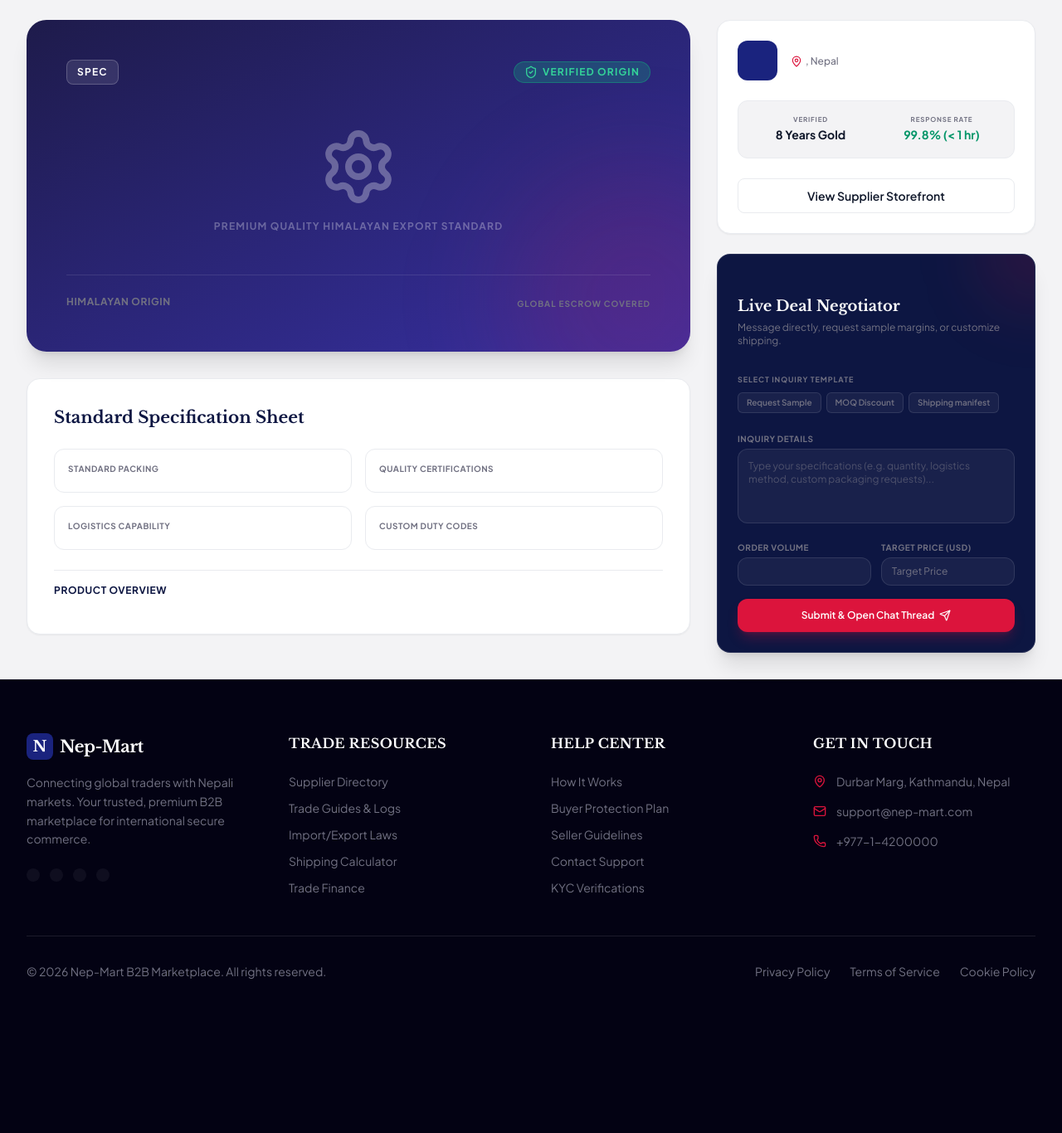
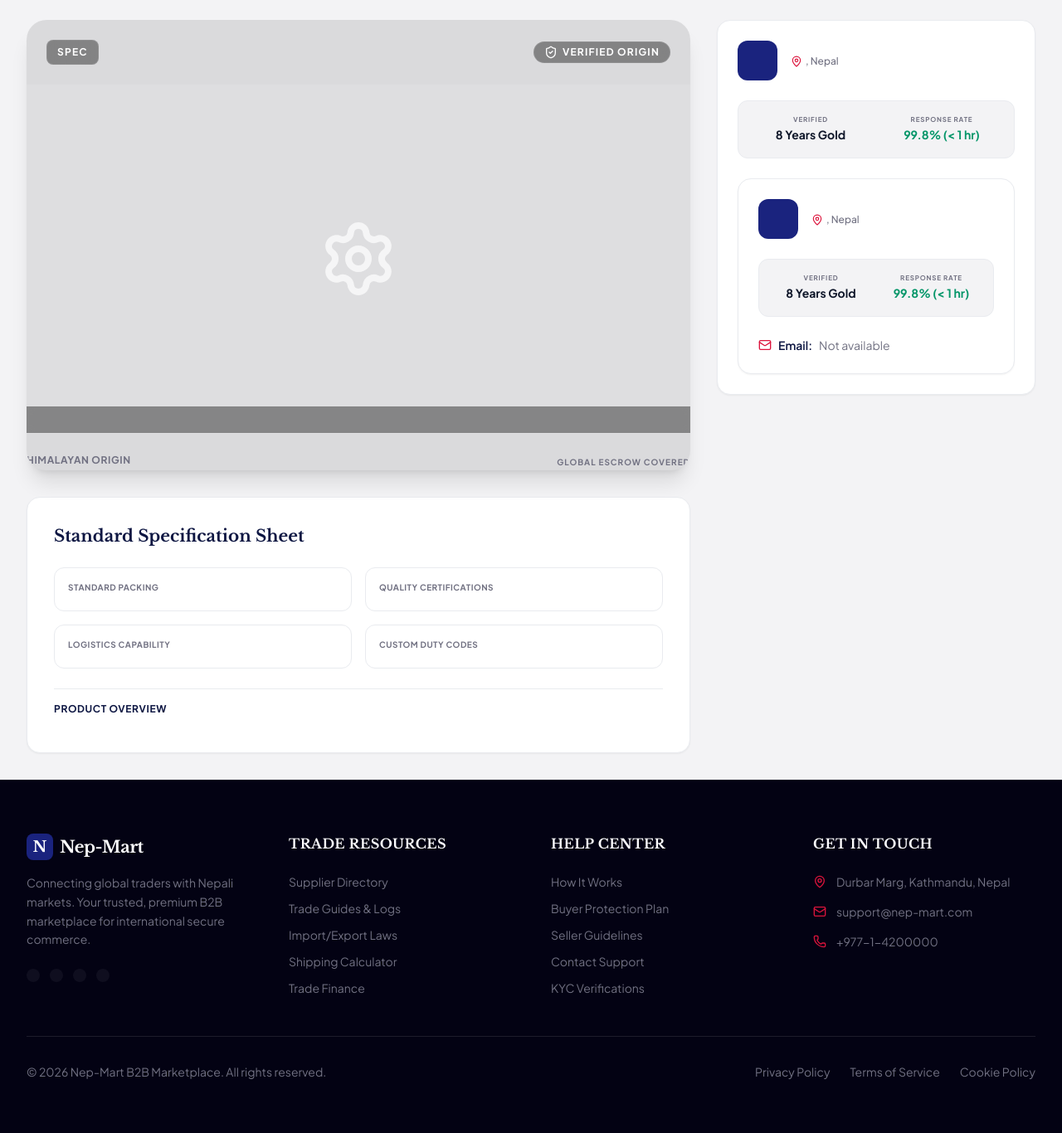
Before and after one commit to sanskar-thapa23/AI_39A_GROUP7_NepMart-Global-E-commerce-System-, a Flask app: template app/templates/product_detail.html in a window 1280 px wide. Shown: the part 113-1479 px from the top of the page at 83% size. Before the commit the page ends 1293 px from the top, so only its background shows below. Run offline with Flask 3, Linux system fonts and the light colour scheme; the template is opened without the code that fills it, so the values that code supplies are empty; some libraries are stand-ins or nearby versions.

Commit message:
style: improve product UI pages

```diff
--- a/app/templates/product_detail.html
+++ b/app/templates/product_detail.html
@@ -22,28 +22,37 @@
       <div class="lg:col-span-2 space-y-8">
 
         <!-- Premium Visual Container -->
-        <div class="bg-gradient-to-br {% if product.category == 'Agro' %} from-emerald-950 to-emerald-800 {% elif product.category == 'Crafts' %} from-amber-950 to-amber-800 {% else %} from-indigo-950 to-indigo-800 {% endif %} rounded-3xl p-8 md:p-12 text-white relative shadow-xl overflow-hidden min-h-[400px] flex flex-col justify-between">
-          <div class="absolute -right-24 -bottom-24 w-80 h-80 bg-brand-crimson/15 rounded-full blur-3xl pointer-events-none"></div>
+        <div class="rounded-3xl text-white relative shadow-xl overflow-hidden min-h-[400px] flex flex-col justify-between bg-transparent">
+          <div class="absolute inset-0 bg-black/10 pointer-events-none"></div>
 
-          <div class="flex items-center justify-between z-10">
-            <span class="px-3 py-1.5 rounded-lg bg-white/10 border border-white/20 text-xs font-bold uppercase tracking-widest backdrop-blur-md">
+          <div class="flex items-center justify-between z-10 p-6">
+            <span class="px-3 py-1.5 rounded-lg bg-black/40 border border-white/10 text-xs font-bold uppercase tracking-widest backdrop-blur-md">
               {{ product.category_display }} Spec
             </span>
-            <span class="flex items-center gap-1.5 px-3 py-1 rounded-full bg-emerald-500/25 border border-emerald-500/40 text-emerald-400 text-xs font-bold uppercase tracking-widest backdrop-blur-md">
+            <span class="flex items-center gap-1.5 px-3 py-1 rounded-full bg-black/40 border border-white/10 text-xs font-bold uppercase tracking-widest backdrop-blur-md">
               <i data-lucide="shield-check" class="w-4 h-4"></i> Verified Origin
             </span>
           </div>
 
-          <!-- Abstract center design -->
-          <div class="w-full flex flex-col items-center justify-center py-10 opacity-30 space-y-4">
-            {% if product.category == 'Agro' %}
-              <i data-lucide="leaf" class="w-24 h-24 text-white"></i>
-            {% elif product.category == 'Crafts' %}
-              <i data-lucide="gem" class="w-24 h-24 text-white"></i>
+          <!-- Featured product image -->
+          <div class="relative w-full h-[420px] overflow-hidden">
+            {% if product.product_image %}
+              <img src="{{ product.product_image }}" alt="{{ product.name }}" class="w-full h-full object-cover object-center">
             {% else %}
-              <i data-lucide="settings" class="w-24 h-24 text-white"></i>
+              <div class="w-full h-full bg-white/10 flex items-center justify-center text-white/70">
+                {% if product.category == 'Agro' %}
+                  <i data-lucide="leaf" class="w-24 h-24"></i>
+                {% elif product.category == 'Crafts' %}
+                  <i data-lucide="gem" class="w-24 h-24"></i>
+                {% else %}
+                  <i data-lucide="settings" class="w-24 h-24"></i>
+                {% endif %}
+              </div>
             {% endif %}
-            <p class="text-xs uppercase font-bold tracking-widest text-center">Premium Quality Himalayan Export Standard</p>
+            <div class="absolute inset-x-0 bottom-0 bg-black/40 px-5 py-4 text-white backdrop-blur-sm">
+              <p class="text-xs uppercase tracking-widest">{{ product.category_display }}</p>
+              <h3 class="text-lg font-bold leading-tight">{{ product.name }}</h3>
+            </div>
           </div>
 
           <!-- Item origin info footer -->
@@ -122,64 +131,114 @@
             </div>
           </div>
 
-          <!-- Direct profile link -->
-          <a href="/trader/{{ product.trader_id }}" class="w-full text-center block px-4 py-2.5 border border-brand-border text-sm font-semibold rounded-lg hover:bg-brand-bgLight transition-all text-[#0f172a]">
-            View Supplier Storefront
-          </a>
-        </div>
-
-        <!-- Interactive Lead Form / Instant Negotiation Chatbox -->
-        <div class="bg-brand-dark rounded-2xl border border-white/10 p-6 text-white space-y-6 shadow-xl relative overflow-hidden">
-          <div class="absolute -top-16 -right-16 w-32 h-32 bg-brand-crimson/15 rounded-full blur-2xl pointer-events-none"></div>
-
-          <div class="space-y-1">
-            <h3 class="font-serif text-lg font-bold">Live Deal Negotiator</h3>
-            <p class="text-xs text-brand-muted">Message directly, request sample margins, or customize shipping.</p>
-          </div>
-
-          <!-- Quick Templates trigger -->
-          <div class="space-y-1.5">
-            <span class="text-[9px] uppercase font-bold text-brand-muted tracking-widest">Select Inquiry Template</span>
-            <div class="flex flex-wrap gap-1.5">
-              <button onclick="applyTemplate('sample')" class="px-2.5 py-1 bg-white/5 border border-white/10 rounded-md text-[10px] font-semibold text-brand-muted hover:border-brand-crimson hover:text-white transition-all">Request Sample</button>
-              <button onclick="applyTemplate('discount')" class="px-2.5 py-1 bg-white/5 border border-white/10 rounded-md text-[10px] font-semibold text-brand-muted hover:border-brand-crimson hover:text-white transition-all">MOQ Discount</button>
-              <button onclick="applyTemplate('shipping')" class="px-2.5 py-1 bg-white/5 border border-white/10 rounded-md text-[10px] font-semibold text-brand-muted hover:border-brand-crimson hover:text-white transition-all">Shipping manifest</button>
+        <div class="bg-white rounded-2xl border border-brand-border p-6 space-y-6 shadow-sm">
+          <div class="flex items-center gap-4">
+            <div class="w-12 h-12 rounded-xl bg-brand flex items-center justify-center font-bold text-white text-lg">
+              {{ product.company[0] }}
+            </div>
+            <div>
+              <h3 class="font-serif text-lg font-bold text-brand-dark leading-tight">{{ product.company }}</h3>
+              <p class="text-xs text-brand-muted font-medium flex items-center gap-1 mt-0.5">
+                <i data-lucide="map-pin" class="w-3.5 h-3.5 text-brand-crimson"></i> {{ product.location }}, Nepal
+              </p>
             </div>
           </div>
 
-          <!-- Direct Post Chat Form -->
-          <form class="space-y-4" action="/chat" method="POST">
-            <input type="hidden" name="supplier_id" value="{{ product.trader_id }}">
-            <input type="hidden" name="product_id" value="{{ product.id }}">
+          <!-- Trust KPIs -->
+          <div class="grid grid-cols-2 gap-4 bg-brand-bgLight p-4 rounded-xl border border-brand-border text-center">
+            <div>
+              <span class="text-brand-muted block uppercase text-[8px] tracking-widest font-bold">VERIFIED</span>
+              <span class="text-[#0f172a] font-bold text-sm">8 Years Gold</span>
+            </div>
+            <div>
+              <span class="text-brand-muted block uppercase text-[8px] tracking-widest font-bold">RESPONSE RATE</span>
+              <span class="text-emerald-600 font-bold text-sm">99.8% (&lt; 1 hr)</span>
+            </div>
+          </div>
 
-            <div class="space-y-1">
-              <label class="block text-[10px] font-bold text-brand-muted uppercase tracking-wider">Inquiry details</label>
-              <textarea id="negotiation-msg" name="message" required rows="4"
-                class="w-full p-3 bg-white/5 border border-white/10 rounded-xl text-white placeholder-brand-muted/60 focus:outline-none focus:ring-2 focus:ring-brand-crimson/50 focus:border-brand-crimson text-xs resize-none"
-                placeholder="Type your specifications (e.g. quantity, logistics method, custom packaging requests)..."></textarea>
+          <!-- Vendor contact -->
+          <div class="space-y-3 text-sm text-brand-muted">
+            <div class="flex items-center gap-2">
+              <i data-lucide="mail" class="w-4 h-4 text-brand-crimson"></i>
+              <span class="font-semibold text-brand-dark">Email:</span>
+              <span>{{ product.vendor_email or 'Not available' }}</span>
             </div>
-
-            <!-- MOQ quick field selector -->
-            <div class="grid grid-cols-2 gap-3">
-              <div class="space-y-1">
-                <label class="block text-[10px] font-bold text-brand-muted uppercase tracking-wider">Order Volume</label>
-                <input type="text" name="volume" value="{{ product.moq }}"
-                  class="w-full px-3 py-2 bg-white/5 border border-white/10 rounded-xl text-white placeholder-brand-muted focus:outline-none text-xs">
-              </div>
-              <div class="space-y-1">
-                <label class="block text-[10px] font-bold text-brand-muted uppercase tracking-wider">Target Price (USD)</label>
-                <input type="text" name="target_price" placeholder="Target Price"
-                  class="w-full px-3 py-2 bg-white/5 border border-white/10 rounded-xl text-white placeholder-brand-muted focus:outline-none text-xs">
-              </div>
-            </div>
-
-            <button type="submit" class="w-full py-3 bg-brand-crimson hover:bg-brand-crimsonDark text-white font-semibold rounded-xl transition-all shadow-lg shadow-brand-crimson/25 flex items-center justify-center gap-1.5 text-xs">
-              Submit & Open Chat Thread <i data-lucide="send" class="w-3.5 h-3.5"></i>
-            </button>
-          </form>
+          </div>
         </div>
 
+    <!-- Frequently Bought Together (User Story 2.5) -->
+    {% if frequently_bought %}
+    <div class="bg-white rounded-3xl border border-brand-border p-6 md:p-8 space-y-6 shadow-sm">
+      <div class="flex items-center gap-2 pb-4 border-b border-brand-border">
+        <span class="p-1.5 rounded-lg bg-rose-500/10 text-brand-crimson">
+          <i data-lucide="package-plus" class="w-5 h-5"></i>
+        </span>
+        <div>
+          <h3 class="font-serif text-xl font-bold text-brand-dark">Frequently Bought Together</h3>
+          <p class="text-xs text-brand-muted">Trade partners often bundle these items with the current product.</p>
+        </div>
       </div>
+
+      <div class="grid grid-cols-1 sm:grid-cols-2 lg:grid-cols-4 gap-6">
+        {% for item in frequently_bought %}
+        <div class="border border-brand-border rounded-2xl overflow-hidden hover:border-brand-crimson/30 hover:shadow-md transition flex flex-col group bg-brand-bgLight/40">
+          <div class="aspect-[4/3] relative">
+            <img src="{{ item.product_image }}" alt="{{ item.product_name }}" class="w-full h-full object-cover">
+          </div>
+          <div class="p-4 flex-grow flex flex-col justify-between space-y-3">
+            <div>
+              <span class="text-[9px] font-bold text-brand-muted uppercase tracking-wider block">{{ item.category_display }}</span>
+              <h4 class="font-serif text-sm font-bold text-brand-dark group-hover:text-brand-crimson transition-colors leading-tight line-clamp-1">
+                <a href="/product/{{ item.id }}">{{ item.product_name }}</a>
+              </h4>
+            </div>
+            <div class="flex items-center justify-between pt-2 border-t border-brand-border text-xs">
+              <span class="text-brand-crimson font-bold">Rs. {{ item.product_price }}</span>
+              <a href="/product/{{ item.id }}" class="text-[10px] font-bold text-brand hover:underline">View Spec &rarr;</a>
+            </div>
+          </div>
+        </div>
+        {% endfor %}
+      </div>
+    </div>
+    {% endif %}
+
+    <!-- Similar Products (User Story 2.2 Content-Based) -->
+    {% if similar_products %}
+    <div class="bg-white rounded-3xl border border-brand-border p-6 md:p-8 space-y-6 shadow-sm">
+      <div class="flex items-center gap-2 pb-4 border-b border-brand-border">
+        <span class="p-1.5 rounded-lg bg-blue-500/10 text-blue-600">
+          <i data-lucide="layers" class="w-5 h-5"></i>
+        </span>
+        <div>
+          <h3 class="font-serif text-xl font-bold text-brand-dark">Similar Products</h3>
+          <p class="text-xs text-brand-muted">Discovered in the same industry category and origin specifications.</p>
+        </div>
+      </div>
+
+      <div class="grid grid-cols-1 sm:grid-cols-2 lg:grid-cols-4 gap-6">
+        {% for item in similar_products %}
+        <div class="border border-brand-border rounded-2xl overflow-hidden hover:border-brand-crimson/30 hover:shadow-md transition flex flex-col group bg-brand-bgLight/40">
+          <div class="aspect-[4/3] relative">
+            <img src="{{ item.product_image }}" alt="{{ item.product_name }}" class="w-full h-full object-cover">
+          </div>
+          <div class="p-4 flex-grow flex flex-col justify-between space-y-3">
+            <div>
+              <span class="text-[9px] font-bold text-brand-muted uppercase tracking-wider block">{{ item.category_display }}</span>
+              <h4 class="font-serif text-sm font-bold text-brand-dark group-hover:text-brand-crimson transition-colors leading-tight line-clamp-1">
+                <a href="/product/{{ item.id }}">{{ item.product_name }}</a>
+              </h4>
+            </div>
+            <div class="flex items-center justify-between pt-2 border-t border-brand-border text-xs">
+              <span class="text-brand-crimson font-bold">Rs. {{ item.product_price }}</span>
+              <a href="/product/{{ item.id }}" class="text-[10px] font-bold text-brand hover:underline">View Spec &rarr;</a>
+            </div>
+          </div>
+        </div>
+        {% endfor %}
+      </div>
+    </div>
+    {% endif %}
 
     </div>
 
```
Also changed, not shown: app/templates/products/create.html (+7 -0 lines), app/templates/products/edit.html (+30 -0 lines).
